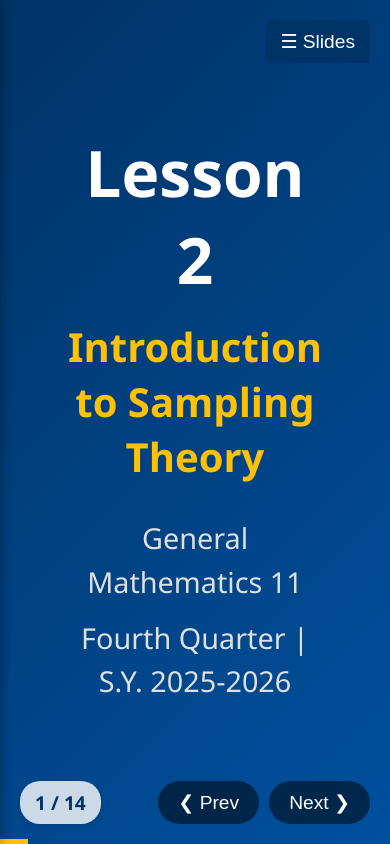
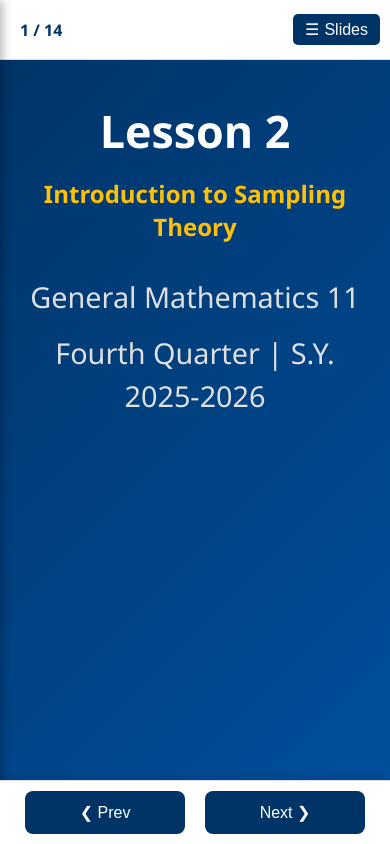
Before and after one commit to albertwilz0524/GENMATH_Q4_Lesson_2_Sampling_Theory, a plain HTML site: page index.html in a window 390 px wide. Drawn offline with nearby package versions, Linux system fonts and the light colour scheme.

Commit message:
Add files via upload

```diff
--- a/index.html
+++ b/index.html
@@ -2,7 +2,7 @@
 <html lang="en">
 <head>
     <meta charset="UTF-8">
-    <meta name="viewport" content="width=device-width, initial-scale=1.0">
+    <meta name="viewport" content="width=device-width, initial-scale=1.0, maximum-scale=1.0, user-scalable=no">
     <title>Lesson 2: Sampling Theory</title>
     <script>
     window.MathJax = {
@@ -14,45 +14,134 @@
     <style>
         :root { --primary-color: #003366; --accent-color: #FFC107; --text-color: #333; --bg-color: #f0f0f0; --slide-bg: #ffffff; }
         * { box-sizing: border-box; margin: 0; padding: 0; }
-        body { font-family: 'Segoe UI', Tahoma, Geneva, Verdana, sans-serif; background-color: var(--bg-color); height: 100vh; overflow: hidden; display: flex; justify-content: center; align-items: center; }
-        #presentation-container { width: 100%; height: 100%; max-width: 1920px; max-height: 1080px; background-color: var(--slide-bg); position: relative; box-shadow: 0 0 20px rgba(0,0,0,0.2); display: flex; flex-direction: column; }
-        .slide { display: none; flex: 1; padding: 3rem 4rem; animation: fadeIn 0.5s ease; overflow-y: auto; }
-        .slide.active { display: flex; flex-direction: column; }
+
+        body {
+            font-family: 'Segoe UI', Tahoma, Geneva, Verdana, sans-serif;
+            background-color: var(--bg-color);
+            height: 100vh;
+            height: 100dvh; /* Mobile fallback */
+            overflow: hidden;
+            display: flex;
+            justify-content: center;
+            align-items: center;
+        }
+
+        #presentation-container {
+            width: 100%;
+            height: 100%;
+            max-width: 1920px;
+            max-height: 1080px;
+            background-color: var(--slide-bg);
+            position: relative;
+            box-shadow: 0 0 20px rgba(0,0,0,0.2);
+            display: flex;
+            flex-direction: column;
+        }
+
+        /* Top Bar Container (Hosts Menu & Counter) */
+        #top-ui-layer {
+            position: absolute;
+            top: 0;
+            left: 0;
+            width: 100%;
+            height: 0; /* height 0 on desktop so it doesn't block clicks */
+            z-index: 300;
+        }
+
+        /* Slide Content */
+        .slide {
+            display: none;
+            flex: 1;
+            padding: 3rem 4rem;
+            animation: fadeIn 0.5s ease;
+            overflow-y: auto;
+            overflow-x: hidden;
+            flex-direction: column;
+            width: 100%;
+        }
+
+        .slide.active { display: flex; }
+
+        /* Typography */
         h1 { color: var(--primary-color); font-size: 3.5rem; margin-bottom: 1rem; }
         h2 { color: var(--primary-color); font-size: 2.5rem; margin-bottom: 1.5rem; border-bottom: 3px solid var(--accent-color); padding-bottom: 0.5rem; display: inline-block; }
         h3 { font-size: 1.8rem; color: #555; margin-top: 1rem; }
         p, li { font-size: 1.4rem; line-height: 1.5; color: var(--text-color); margin-bottom: 0.8rem; }
-        ul, ol { margin-left: 3rem; margin-bottom: 1rem; }
-        li { margin-bottom: 0.5rem; }
+        ul, ol { margin-left: 2rem; }
+
+        /* Title Slide */
         .title-slide { justify-content: center; align-items: center; text-align: center; background: linear-gradient(135deg, var(--primary-color) 0%, #00509e 100%); color: white; }
         .title-slide h1 { color: white; font-size: 4rem; }
         .title-slide h2 { color: var(--accent-color); border: none; }
         .title-slide p { color: #e0e0e0; font-size: 1.8rem; }
+
+        /* Interactives */
         .interactive-box { background-color: #f9f9f9; border-left: 5px solid var(--accent-color); padding: 1rem 1.5rem; margin: 1rem 0; border-radius: 5px; }
         .btn-toggle { background-color: var(--primary-color); color: white; border: none; padding: 8px 16px; font-size: 1.1rem; cursor: pointer; border-radius: 5px; margin-top: 5px; transition: background 0.3s; }
         .btn-toggle:hover { background-color: #002244; }
         .hidden-content { display: none; margin-top: 10px; padding: 10px; background-color: #e8f4fd; border-radius: 5px; border: 1px solid #b6e0fe; }
+
+        /* Math/Formula Blocks for Lesson 2 */
+        .math-block { background: #e8f4fd; padding: 15px; border-radius: 8px; border: 2px solid var(--primary-color); text-align: center; margin: 15px 0; overflow-x: auto; }
+        .example-box { border: 1px solid #ddd; padding: 15px; background: #fff; border-radius: 8px; margin-top: 10px; }
+        .example-header { font-weight: bold; color: var(--primary-color); margin-bottom: 5px; }
+
+        /* Tables */
         table { width: 100%; border-collapse: collapse; font-size: 1.2rem; margin: 20px 0; }
         th, td { border: 1px solid #ddd; padding: 12px; text-align: center; }
         th { background-color: var(--primary-color); color: white; }
         tr:nth-child(even) { background-color: #f2f2f2; }
+
+        /* Controls */
         .controls { position: absolute; bottom: 20px; right: 20px; display: flex; gap: 10px; z-index: 100; }
         .nav-btn { background: rgba(0,0,0,0.5); color: white; border: none; padding: 10px 20px; font-size: 1.2rem; cursor: pointer; border-radius: 30px; }
         .nav-btn:hover { background: rgba(0,0,0,0.8); }
         .progress { position: absolute; bottom: 0; left: 0; height: 5px; background-color: var(--accent-color); transition: width 0.3s; z-index: 200; }
+
+        /* Contact Grid */
         .contact-grid { display: grid; grid-template-columns: 1fr 1fr; gap: 20px; margin-top: 2rem; }
         .contact-card { background: rgba(255,255,255,0.1); padding: 15px; border-radius: 8px; border: 1px solid rgba(255,255,255,0.2); text-align: left; }
         .contact-card strong { display: block; font-size: 1.3rem; color: var(--accent-color); }
-        .contact-card span { font-size: 1.1rem; color: #fff; }
+        .contact-card span { font-size: 1.1rem; color: #fff; word-break: break-all; }
+
         @keyframes fadeIn { from { opacity: 0; transform: translateY(10px); } to { opacity: 1; transform: translateY(0); } }
-        /* Menu & Page Num */
-        #page-counter { position: absolute; bottom: 20px; left: 20px; background: rgba(255, 255, 255, 0.8); color: var(--primary-color); padding: 8px 15px; border-radius: 20px; font-size: 1.2rem; font-weight: bold; z-index: 100; box-shadow: 0 2px 5px rgba(0,0,0,0.1); }
-        #menu-btn { position: absolute; top: 20px; right: 20px; background: var(--primary-color); color: white; border: none; padding: 10px 15px; font-size: 1.2rem; cursor: pointer; border-radius: 5px; z-index: 300; display: flex; align-items: center; gap: 5px; transition: background 0.3s; }
+
+        /* Menu & Page Num (Desktop Styling) */
+        #page-counter {
+            position: absolute;
+            bottom: 20px;
+            left: 20px;
+            background: rgba(255, 255, 255, 0.8);
+            color: var(--primary-color);
+            padding: 8px 15px;
+            border-radius: 20px;
+            font-size: 1.2rem;
+            font-weight: bold;
+            box-shadow: 0 2px 5px rgba(0,0,0,0.1);
+            pointer-events: auto;
+        }
+        #menu-btn {
+            position: absolute;
+            top: 20px;
+            right: 20px;
+            background: var(--primary-color);
+            color: white;
+            border: none;
+            padding: 10px 15px;
+            font-size: 1.2rem;
+            cursor: pointer;
+            border-radius: 5px;
+            display: flex;
+            align-items: center;
+            gap: 5px;
+            transition: background 0.3s;
+            pointer-events: auto;
+        }
         #menu-btn:hover { background: #002244; }
+
         #slide-menu { position: absolute; top: 0; left: 0; width: 320px; height: 100%; background: white; z-index: 400; box-shadow: 2px 0 10px rgba(0,0,0,0.3); transform: translateX(-100%); transition: transform 0.3s ease-in-out; display: flex; flex-direction: column; }
         #slide-menu.open { transform: translateX(0); }
         #slide-menu-header { padding: 20px; background: var(--primary-color); color: white; display: flex; justify-content: space-between; align-items: center; }
-        #slide-menu-header h3 { color: white; font-size: 1.5rem; margin: 0; border: none; }
         #close-menu-btn { background: none; border: none; color: white; font-size: 1.5rem; cursor: pointer; }
         #slide-list { flex: 1; overflow-y: auto; padding: 10px 0; }
         .menu-item { padding: 12px 20px; border-bottom: 1px solid #eee; cursor: pointer; font-size: 1.1rem; color: #333; transition: background 0.2s; }
@@ -61,17 +150,144 @@
         #menu-overlay { position: absolute; top: 0; left: 0; right: 0; bottom: 0; background: rgba(0,0,0,0.5); z-index: 350; display: none; }
         #menu-overlay.visible { display: block; }
 
-        /* Custom formatting for math blocks */
-        .math-block { background: #eef; padding: 15px; border-radius: 8px; text-align: center; margin: 15px 0; }
-        .example-box { border: 1px solid #ddd; padding: 15px; background: #fff; border-radius: 8px; margin-top: 10px; }
-        .example-header { font-weight: bold; color: var(--primary-color); margin-bottom: 5px; }
+        /*
+           ===========================================
+           RESPONSIVE DESIGN IMPROVEMENTS (Mobile/iPad)
+           ===========================================
+        */
+        /* Prevent elements from squishing vertically in mobile view */
+        .slide > * {
+            flex-shrink: 0;
+        }
+
+        .interactive-box, .math-block, .math-container, .example-box {
+            flex-shrink: 0;
+        }
+        @media screen and (max-width: 1024px) {
+            body {
+                height: 100dvh;
+                background-color: var(--slide-bg);
+            }
+
+            #presentation-container {
+                max-width: 100%;
+                max-height: 100%;
+                height: 100dvh;
+                box-shadow: none;
+            }
+
+            h1 { font-size: 2.2rem; }
+            h2 { font-size: 1.8rem; }
+            .title-slide h1 { font-size: 2.8rem; }
+            p, li { font-size: 1.15rem; }
+
+            /* Fix Slide Padding to clear Top and Bottom Bars */
+            .slide {
+                padding: 80px 1.5rem 80px 1.5rem;
+            }
+
+            /* Fix for content getting cut off at the top on Mobile */
+            .title-slide {
+                justify-content: flex-start;
+                padding-top: 100px;
+            }
+
+            .contact-grid { grid-template-columns: 1fr; }
+
+            /* TOP BAR LOGIC */
+            #top-ui-layer {
+                height: 60px;
+                background: #ffffff;
+                border-bottom: 1px solid #ddd;
+                display: flex;
+                align-items: center;
+                justify-content: space-between;
+                padding: 0 10px;
+                position: fixed;
+            }
+
+            #page-counter {
+                position: relative;
+                top: auto; bottom: auto; left: auto; right: auto;
+                background: none;
+                box-shadow: none;
+                font-size: 1rem;
+                padding: 0 10px;
+                margin: 0;
+            }
+
+            #menu-btn {
+                position: relative;
+                top: auto; bottom: auto; right: auto; left: auto;
+                padding: 6px 12px;
+                font-size: 1rem;
+            }
+
+            /* BOTTOM BAR LOGIC */
+            .controls {
+                position: fixed;
+                bottom: 0;
+                left: 0;
+                right: 0;
+                width: 100%;
+                background: #ffffff;
+                border-top: 1px solid #ddd;
+                padding: 10px 20px;
+                display: flex;
+                justify-content: space-between;
+                align-items: center;
+                box-shadow: 0 -2px 10px rgba(0,0,0,0.1);
+                z-index: 1000;
+            }
+
+            .nav-btn {
+                background: var(--primary-color);
+                color: white;
+                padding: 12px 25px;
+                font-size: 1rem;
+                border-radius: 8px;
+                flex: 1;
+                margin: 0 5px;
+            }
+
+            table {
+                width: 100%;
+                font-size: 0.85rem;
+                margin: 10px 0;
+                table-layout: auto;
+            }
+
+            th, td {
+                padding: 4px 2px;
+                height: auto;
+            }
+
+            td { word-break: break-word; }
+
+            .interactive-box {
+                padding: 1rem;
+                width: 100%;
+                overflow-x: hidden;
+            }
+        }
+
+        @media screen and (max-width: 400px) {
+            h1 { font-size: 1.8rem; }
+            h2 { font-size: 1.5rem; }
+            table { font-size: 0.75rem; }
+        }
     </style>
 </head>
 <body>
 <div id="presentation-container">
     <div id="progress-bar" class="progress" style="width: 0%"></div>
-    <button id="menu-btn" onclick="toggleMenu()"><span>☰</span> Slides</button>
-    <div id="page-counter">1 / 1</div>
+
+    <!-- Top UI Layer (Menu & Page Counter) -->
+    <div id="top-ui-layer">
+        <div id="page-counter">1 / 1</div>
+        <button id="menu-btn" onclick="toggleMenu()"><span>☰</span> Slides</button>
+    </div>
+
     <div id="menu-overlay" onclick="toggleMenu()"></div>
     <div id="slide-menu">
         <div id="slide-menu-header"><h3>Slide List</h3><button id="close-menu-btn" onclick="toggleMenu()">✕</button></div>
@@ -100,7 +316,7 @@
 
     <!-- SLIDE 3: Lesson 1 - Population vs Sample -->
     <div class="slide">
-        <h2>Part 1: Fundamental Concepts</h2>
+        <h2>Lesson 1: Fundamental Concepts</h2>
         <p>Before we learn "how" to sample, we must understand "who" we are sampling and "what" we are measuring.</p>
 
         <h3>1. Population vs. Sample</h3>
@@ -124,7 +340,7 @@
         </table>
     </div>
 
-    <!-- SLIDE 4: Part 1A - Parameter vs Statistic -->
+    <!-- SLIDE 4: Lesson 1 - Parameter vs Statistic -->
     <div class="slide">
         <h2>1. Fundamental Concepts (Cont.)</h2>
         <h3>2. Parameter vs. Statistic</h3>
@@ -144,12 +360,12 @@
         <p style="margin-top: 10px;"><em>Relationship: We calculate the Statistic to estimate the Parameter.</em></p>
     </div>
 
-    <!-- SLIDE 5: Part 2 - Probability Sampling (Simple) -->
+    <!-- SLIDE 5: Lesson 2 - Probability Sampling (Simple) -->
     <div class="slide">
-        <h2>Part 2: Sampling Techniques</h2>
+        <h2>Lesson 2: Sampling Techniques</h2>
         <p>How do we choose who gets to be part of the sample? We use specific techniques divided into two categories: Probability and Non-Probability.</p>
 
-        <h3>Part 2A: Probability Sampling</h3>
+        <h3>Part A: Probability Sampling</h3>
         <p><strong>Definition:</strong> A technique where each member of the population has a known probability (chance) of being selected. This removes bias.</p>
 
         <h4>1. Simple Random Sampling</h4>
@@ -163,7 +379,7 @@
         </div>
     </div>
 
-    <!-- SLIDE 6: Part 1 2 - Systematic Random Sampling -->
+    <!-- SLIDE 6: Lesson 2 - Systematic Random Sampling -->
     <div class="slide">
         <h2>2. Systematic Random Sampling</h2>
         <p>This method selects every "$k$-th" element from a list of the population. It is more organized than simple random sampling.</p>
@@ -187,7 +403,7 @@
         </div>
     </div>
 
-    <!-- SLIDE 7: Part 1 2 - Stratified Random Sampling -->
+    <!-- SLIDE 7: Lesson 2 - Stratified Random Sampling -->
     <div class="slide">
         <h2>3. Stratified Random Sampling</h2>
         <p>Used when the population is divided into subgroups called <strong>strata</strong> (e.g., Grade Level). Ensures fair representation.</p>
@@ -255,7 +471,7 @@
         </table>
     </div>
 
-    <!-- SLIDE 8: Part 1 2 - Cluster Sampling -->
+    <!-- SLIDE 8: Lesson 2 - Cluster Sampling -->
     <div class="slide">
         <h2>4. Cluster (Area) Sampling</h2>
         <p>Used when the population is too big or spread out geographically (e.g., by Region, Province, District).</p>
@@ -276,9 +492,9 @@
         </div>
     </div>
 
-    <!-- SLIDE 9: Part 1 2 - Non-Probability Sampling -->
+    <!-- SLIDE 9: Lesson 2 - Non-Probability Sampling -->
     <div class="slide">
-        <h2>Part 2B: Non-Probability Sampling</h2>
+        <h2>Part B: Non-Probability Sampling</h2>
         <p>Definition: There is bias in the selection. Not everyone has a chance to be selected. Often done for convenience.</p>
 
         <ul>
@@ -289,9 +505,9 @@
         </ul>
     </div>
 
-    <!-- SLIDE 10: Part 3 - Determining Sample Size (Slovin) -->
+    <!-- SLIDE 10: Lesson 3 - Determining Sample Size (Slovin) -->
     <div class="slide">
-        <h2>Part 3: Determining Sample Size</h2>
+        <h2>Lesson 3: Determining Sample Size</h2>
         <p>Researchers use formulas to find the "sweet spot"—a number small enough to manage, but large enough to be accurate.</p>
 
         <h3>1. Slovin’s Formula</h3>
@@ -311,7 +527,7 @@
         </div>
     </div>
 
-    <!-- SLIDE 11: Part 1 3 - Green's Rule -->
+    <!-- SLIDE 11: Lesson 3 - Green's Rule -->
     <div class="slide">
         <h2>2. Green’s Rule of Thumb</h2>
         <p>Use specifically for <strong>Regression Analysis</strong> (predicting variables). Slovin's formula is not used here.</p>
@@ -424,7 +640,9 @@
     const pageCounter = document.getElementById('page-counter');
     const slideListContainer = document.getElementById('slide-list');
     const totalSlides = slides.length;
+
     function init() { generateSlideMenu(); showSlide(0); }
+
     function generateSlideMenu() {
         slideListContainer.innerHTML = '';
         slides.forEach((slide, index) => {
@@ -439,12 +657,14 @@
             slideListContainer.appendChild(item);
         });
     }
+
     function toggleMenu() {
         const menu = document.getElementById('slide-menu');
         const overlay = document.getElementById('menu-overlay');
         if (menu.classList.contains('open')) { menu.classList.remove('open'); overlay.classList.remove('visible'); }
         else { menu.classList.add('open'); overlay.classList.add('visible'); updateMenuHighlight(); }
     }
+
     function updateMenuHighlight() {
         const items = document.querySelectorAll('.menu-item');
         items.forEach((item, index) => {
@@ -452,6 +672,7 @@
             else { item.classList.remove('active'); }
         });
     }
+
     function showSlide(index) {
         if (index >= totalSlides) index = totalSlides - 1;
         if (index < 0) index = 0;
@@ -459,17 +680,23 @@
         currentSlide = index;
         progressBar.style.width = ((currentSlide + 1) / totalSlides) * 100 + '%';
         pageCounter.innerText = `${currentSlide + 1} / ${totalSlides}`;
+
+        // Scroll to top of slide on change
+        if (slides[currentSlide]) slides[currentSlide].scrollTop = 0;
     }
+
     function nextSlide() { showSlide(currentSlide + 1); }
     function prevSlide() { showSlide(currentSlide - 1); }
     function toggleSolution(id) {
         const el = document.getElementById(id);
         el.style.display = (el.style.display === "block") ? "none" : "block";
     }
+
     document.addEventListener('keydown', function(event) {
         if (event.key === "ArrowRight") nextSlide();
         else if (event.key === "ArrowLeft") prevSlide();
     });
+
     init();
 </script>
 </body>
```
